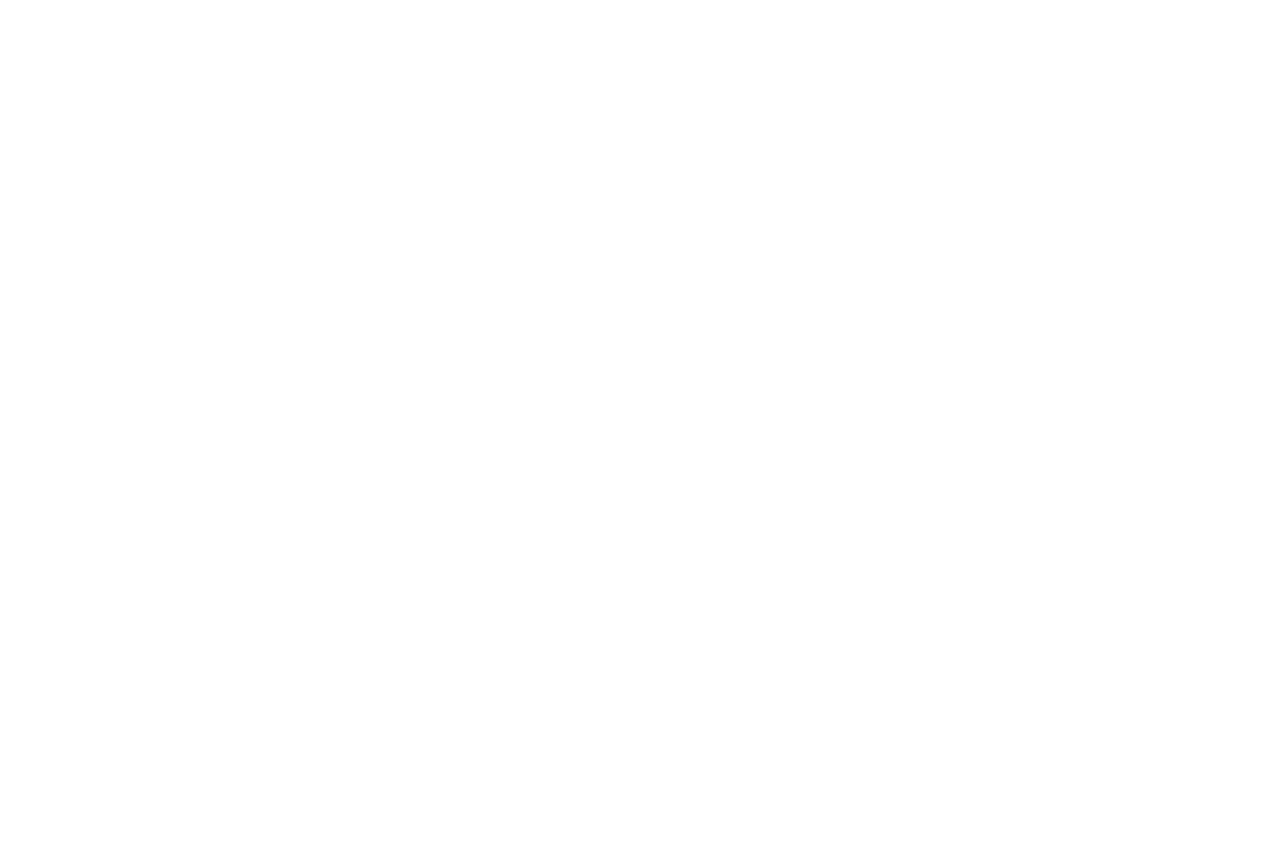
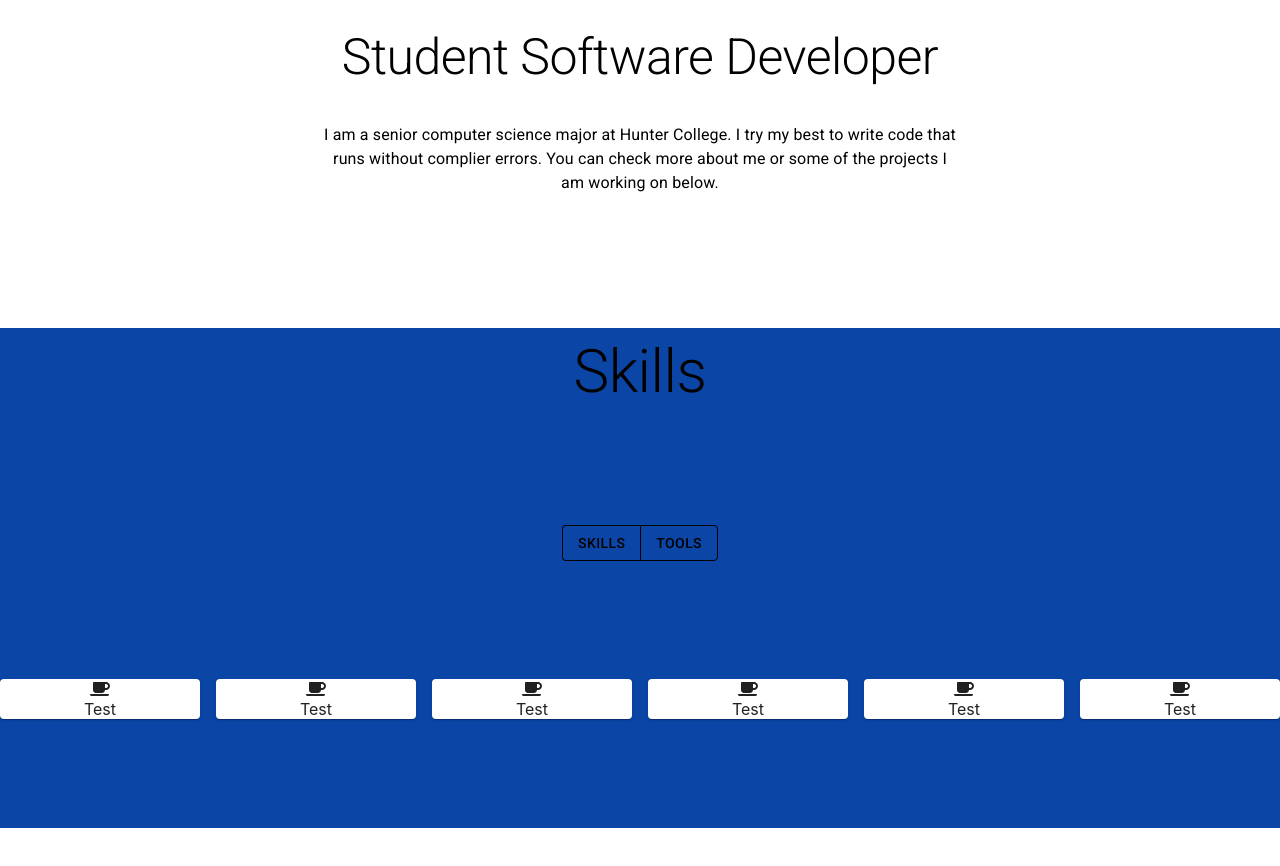
Before and after one commit to TalhaR/talhar.github.io, a React (Create React App) app: page / in a window 1280 px wide. Shown: the part 760-1626 px from the top of the page. Before the commit the page ends 800 px from the top, so only its background shows below. Built offline with nearby package versions, Linux system fonts and the light colour scheme.

Commit message:
added intro text. Added layout for skills section

```diff
--- a/src/App.js
+++ b/src/App.js
@@ -3,6 +3,7 @@
 import Header from './components/Header';
 import Navbar from './components/Navbar'
 import About from './components/About'
+import Skills from './components/Skills'
 
 function App() {
   return (
@@ -11,7 +12,7 @@
       <Grid container>
         <Header/>
         <About />
-
+        <Skills/>
 
       </Grid>
 
--- a/src/components/About.jsx
+++ b/src/components/About.jsx
@@ -1,23 +1,38 @@
-import Typography  from '@material-ui/core/Typography'
+import Typography from '@material-ui/core/Typography'
 import { makeStyles } from '@material-ui/core/styles'
 import Grid from '@material-ui/core/Grid'
 
-const useStyles = makeStyles({
+const useStyles = makeStyles((theme) => ({
     aboutContainer: {
         textAlign: 'center',
         justifyContent: 'center',
+        marginBottom: '10%',
     },
-});
+    aboutText: {
+        [theme.breakpoints.up('sm')]: {
+            margin: '1% 25%',
+        },
+    }
+}));
 
 export default function About() {
     const classes = useStyles();
 
     return (
         <Grid container className={classes.aboutContainer}>
-            <Grid item >
+            <Grid item>
                 <Typography variant="h1">
                     Talha Rahman
+            </Typography>
+                <br />
+                <Typography variant="h2">
+                    <small> Student Software Developer </small>
                 </Typography>
+                <br />
+                <Typography variant="body1" className={classes.aboutText}>
+                    I am a senior computer science major at Hunter College. I try my best to write code that runs without complier errors. You can check more about me or some of the projects I am working on below.
+            </Typography>
+
             </Grid>
         </Grid>
     )
--- a/src/components/Header.jsx
+++ b/src/components/Header.jsx
@@ -12,6 +12,7 @@
 const useStyles = makeStyles((theme) => ({
     headerContainer: {
         position: 'relative',
+        marginBottom: '5%',
     },
     headerText: {
         position: 'absolute',
@@ -33,7 +34,7 @@
     const classes = useStyles();
 
     return (
-        <React.Fragment>
+        <header>
             <Grid container className={classes.headerContainer}>
                 <Grid item xs={12}>
                     <img className={classes.headerImage} src={stars} alt="stars" />
@@ -42,9 +43,8 @@
                             今日は
                         </Typography>
                     </ThemeProvider>
-
                 </Grid>
             </Grid>
-        </React.Fragment>
+        </header>
     )
 }
--- /dev/null
+++ b/src/components/Skills.jsx
@@ -0,0 +1,78 @@
+import Typography from '@material-ui/core/Typography'
+import { makeStyles } from '@material-ui/core/styles'
+import Grid from '@material-ui/core/Grid'
+import ButtonGroup from '@material-ui/core/ButtonGroup';
+import Button from '@material-ui/core/Button';
+import { FontAwesomeIcon } from '@fortawesome/react-fontawesome';
+import { faCoffee } from "@fortawesome/free-solid-svg-icons";
+import Paper  from '@material-ui/core/Paper';
+
+const useStyles = makeStyles((theme) => ({
+    skillsContainer: {
+        textAlign: 'center',
+        marginBottom: '5%',
+        backgroundColor: '#0B46A7',
+        height: '500px',
+    },
+    aboutText: {
+        [theme.breakpoints.up('sm')]: {
+            margin: '1% 25%',
+        },
+    }
+}));
+
+export default function Skills() {
+    const classes = useStyles();
+
+    return (
+        <Grid container className={classes.skillsContainer} spacing={2}>
+            <Grid item xs={12}>
+                <Typography variant="h2">
+                    Skills
+                </Typography>
+            </Grid>
+            <Grid item xs={12}>
+                <ButtonGroup>
+                    <Button color="inherit">Skills</Button>
+                    <Button color="inherit">Tools</Button>
+                </ButtonGroup>
+            </Grid>
+            <Grid item xs={2}>
+                <Paper>
+                    <FontAwesomeIcon icon={faCoffee}/><br/>
+                    Test
+                </Paper>
+            </Grid>
+            <Grid item xs={2}>
+                <Paper>
+                    <FontAwesomeIcon icon={faCoffee}/><br/>
+                    Test
+                </Paper>
+            </Grid>
+            <Grid item xs={2}>
+                <Paper>
+                    <FontAwesomeIcon icon={faCoffee}/><br/>
+                    Test
+                </Paper>
+            </Grid>
+            <Grid item xs={2}>
+                <Paper>
+                    <FontAwesomeIcon icon={faCoffee}/><br/>
+                    Test
+                </Paper>
+            </Grid>
+            <Grid item xs={2}>
+                <Paper>
+                    <FontAwesomeIcon icon={faCoffee}/><br/>
+                    Test
+                </Paper>
+            </Grid>
+            <Grid item xs={2}>
+                <Paper>
+                    <FontAwesomeIcon icon={faCoffee}/><br/>
+                    Test
+                </Paper>
+            </Grid>
+        </Grid>
+    )
+}
```
